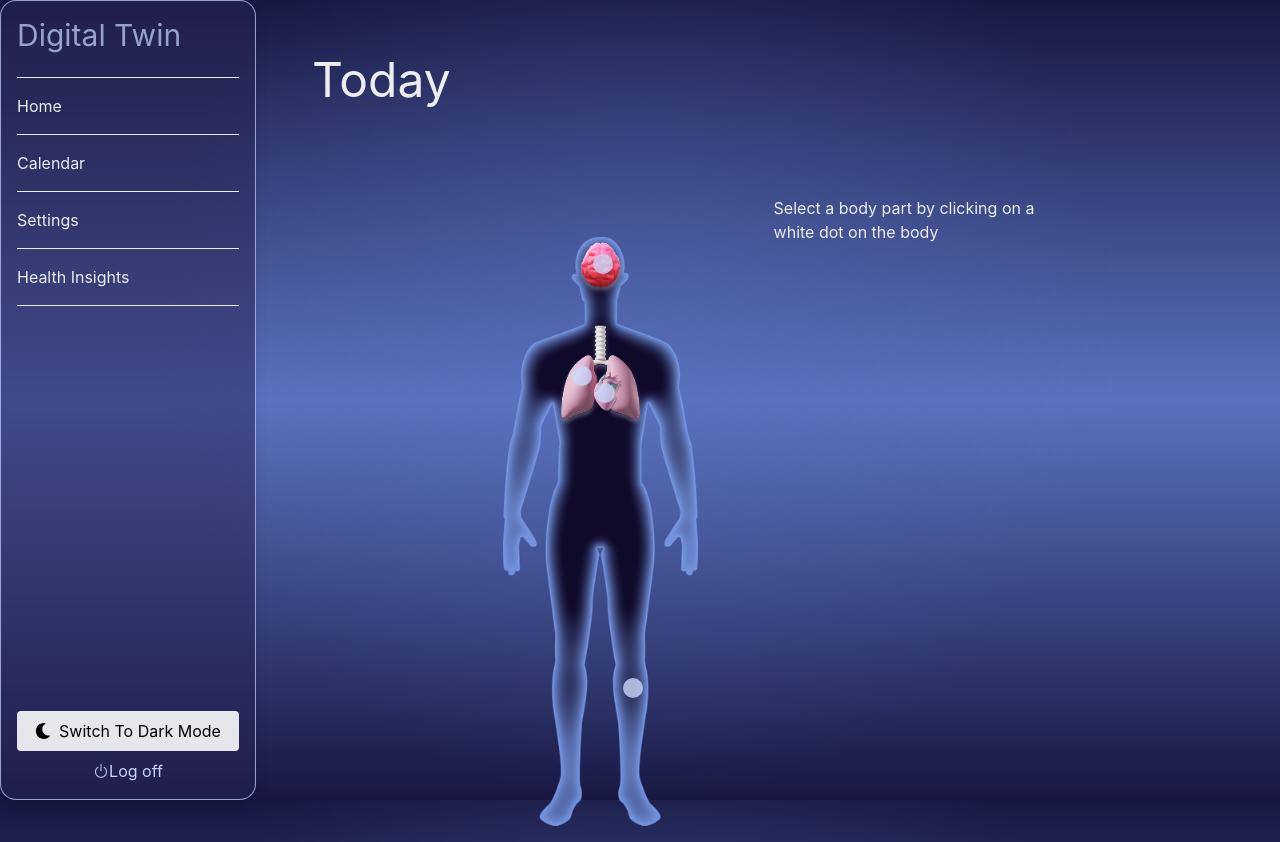
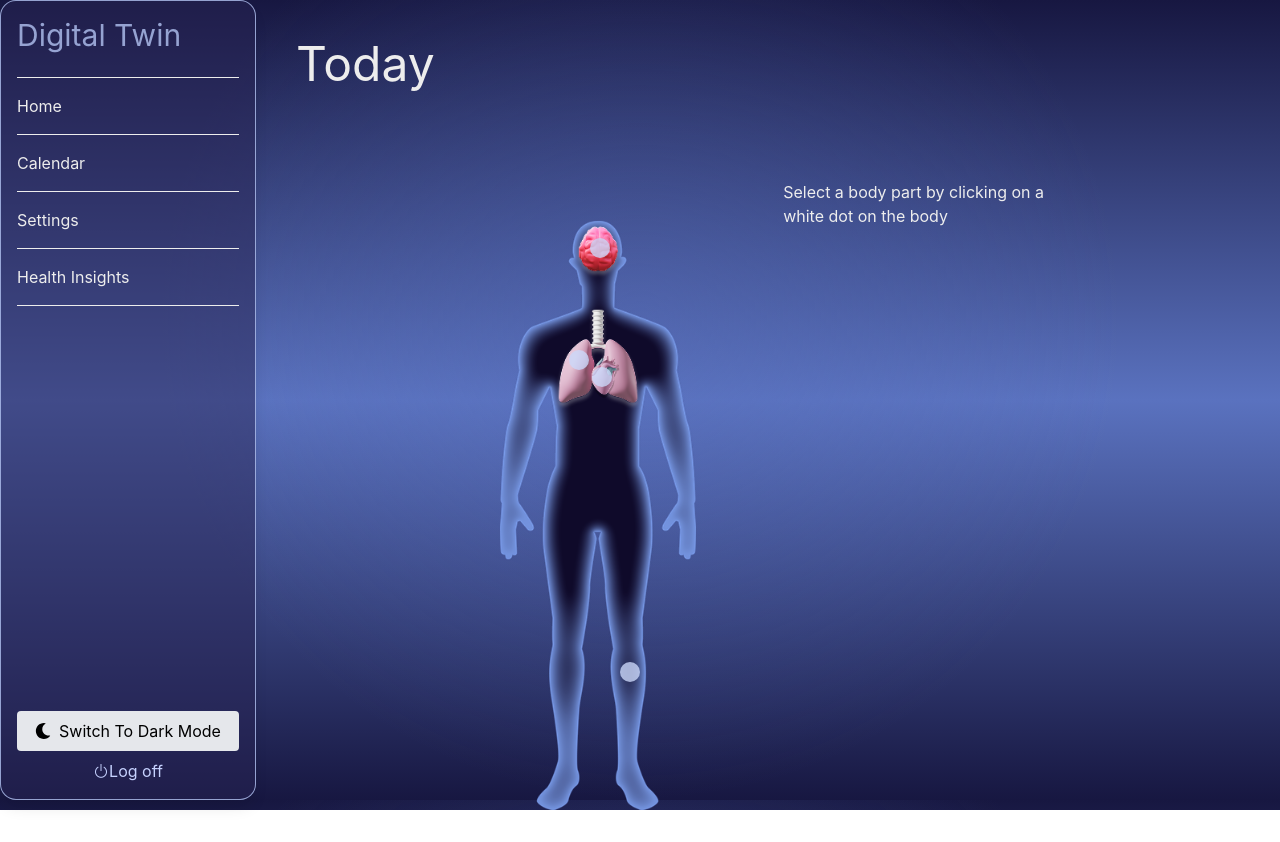
Before and after one commit to valttku/sote2035, a Next.js app in the folder client/: page / in a window 1280 px wide. After the commit the page ends 810 px from the top, so only its background shows below. Built offline with nearby package versions, Linux system fonts and the light colour scheme; no server answers.

Commit message:
Fix AppLayout height and overflow for proper page layout

```diff
--- a/client/src/components/AppLayout.tsx
+++ b/client/src/components/AppLayout.tsx
@@ -3,9 +3,9 @@ import Sidebar from "./Sidebar/Sidebar";
 
 export default function AppLayout({ children }: { children: ReactNode }) {
   return (
-    <div className="min-h-screen">
+    <div className="h-screen">
       <Sidebar  />
-      <main className="ml-64 flex-1 p-4 min-h-screen">{children}</main>
+      <main className="ml-64 flex-1 ">{children}</main>
     </div>
   );
 }
```
